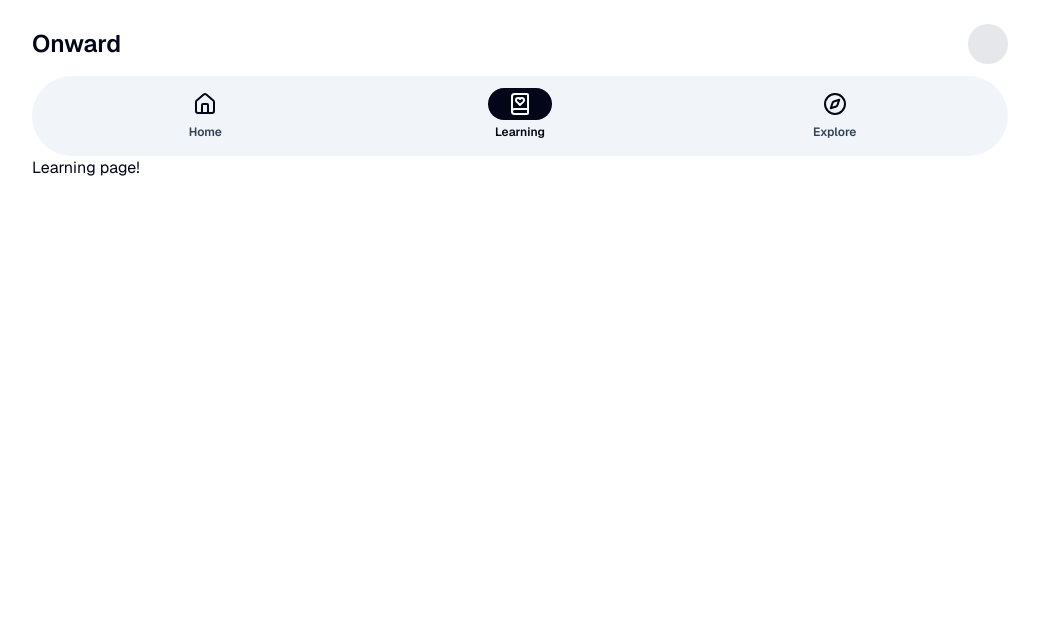
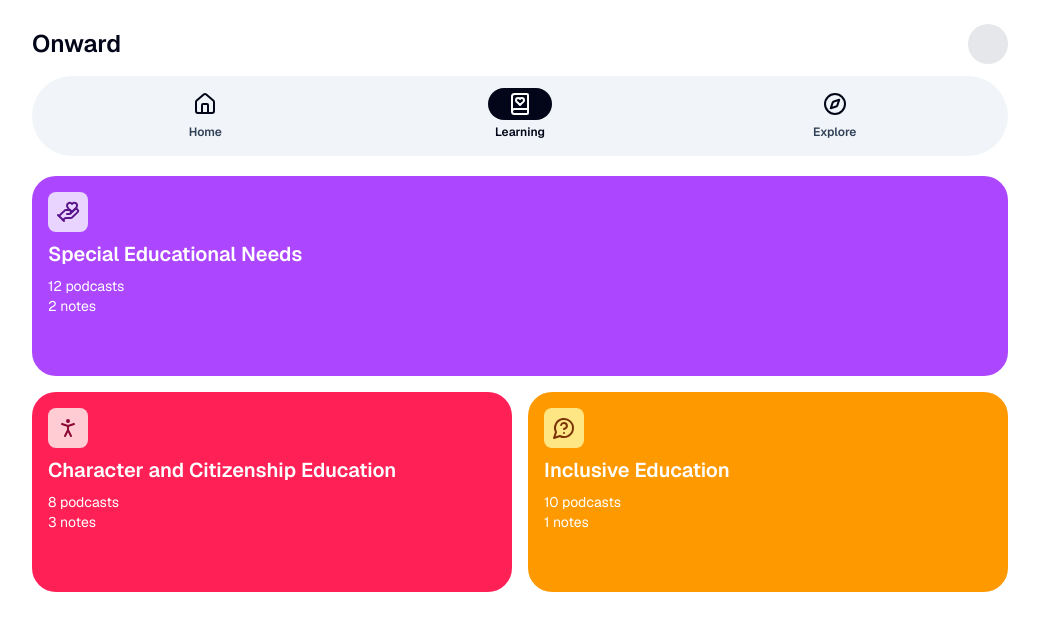
Before and after one commit to String-sg/onward, a SvelteKit app in the folder apps/learner/: page /learning in a window 1280 px wide. Shown: the top 630 px of the page, without its empty margins (120-1159 px from the left). Built offline with nearby package versions, Linux system fonts and the light colour scheme.

Commit message:
feat(learner): add collection card component (#32)

```diff
--- /dev/null
+++ b/apps/learner/src/lib/components/Collection.svelte
@@ -0,0 +1,59 @@
+<script lang="ts">
+  import type { Icon } from '@lucide/svelte';
+
+  type Variant = 'purple' | 'rose' | 'amber';
+
+  interface Props {
+    /**
+     * The title of the Collection.
+     */
+    title: string;
+    /**
+     * The icon component representing the Collection.
+     */
+    icon: typeof Icon;
+    /**
+     * Total number of podcasts in this Collection.
+     */
+    numberofpodcasts: number;
+    /**
+     * Total number of notes in this Collection.
+     */
+    numberofnotes: number;
+    /**
+     * Visual colour theme for the Collection.
+     */
+    variant: Variant;
+  }
+
+  let { title, icon: IconComponent, numberofpodcasts, numberofnotes, variant }: Props = $props();
+</script>
+
+<div
+  class={[
+    'min-h-50 flex h-full flex-col gap-y-2 rounded-3xl p-4',
+    variant === 'purple' && 'bg-purple-500',
+    variant === 'rose' && 'bg-rose-500',
+    variant === 'amber' && 'bg-amber-500',
+  ]}
+>
+  <div class="flex">
+    <div
+      class={[
+        'rounded-lg p-2',
+        variant === 'purple' && 'bg-purple-200 text-purple-900',
+        variant === 'rose' && 'bg-rose-200 text-rose-900',
+        variant === 'amber' && 'bg-amber-200 text-amber-900',
+      ]}
+    >
+      <IconComponent />
+    </div>
+  </div>
+
+  <span class="text-xl font-semibold text-white">{title}</span>
+
+  <div class="flex flex-col">
+    <span class="text-sm text-white">{numberofpodcasts} podcasts</span>
+    <span class="text-sm text-white">{numberofnotes} notes</span>
+  </div>
+</div>
--- a/apps/learner/src/routes/(app)/learning/+page.svelte
+++ b/apps/learner/src/routes/(app)/learning/+page.svelte
@@ -1 +1,34 @@
-<div class="px-6">Learning page!</div>
+<script lang="ts">
+  import { HandHeart, MessageCircleQuestion, PersonStanding } from '@lucide/svelte';
+
+  import Collection from '$lib/components/Collection.svelte';
+</script>
+
+<div class="grid auto-rows-fr grid-cols-2 gap-4 px-6 pt-5 [&>:first-child]:col-span-2">
+  <!-- Collection 1 -->
+  <Collection
+    title="Special Educational Needs"
+    icon={HandHeart}
+    numberofpodcasts={12}
+    numberofnotes={2}
+    variant="purple"
+  />
+
+  <!-- Collection 2 -->
+  <Collection
+    title="Character and Citizenship Education"
+    icon={PersonStanding}
+    numberofpodcasts={8}
+    numberofnotes={3}
+    variant="rose"
+  />
+
+  <!-- Collection 3 -->
+  <Collection
+    title="Inclusive Education"
+    icon={MessageCircleQuestion}
+    numberofpodcasts={10}
+    numberofnotes={1}
+    variant="amber"
+  />
+</div>
```
